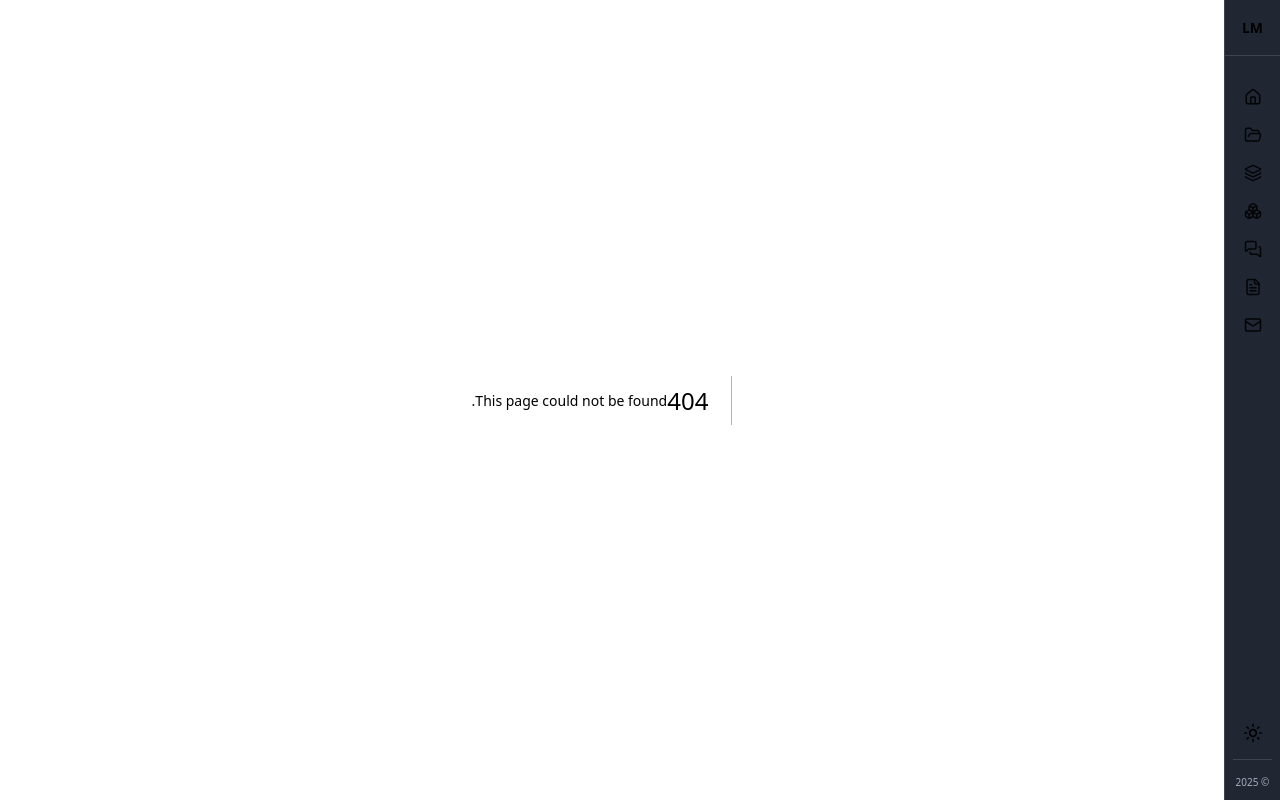
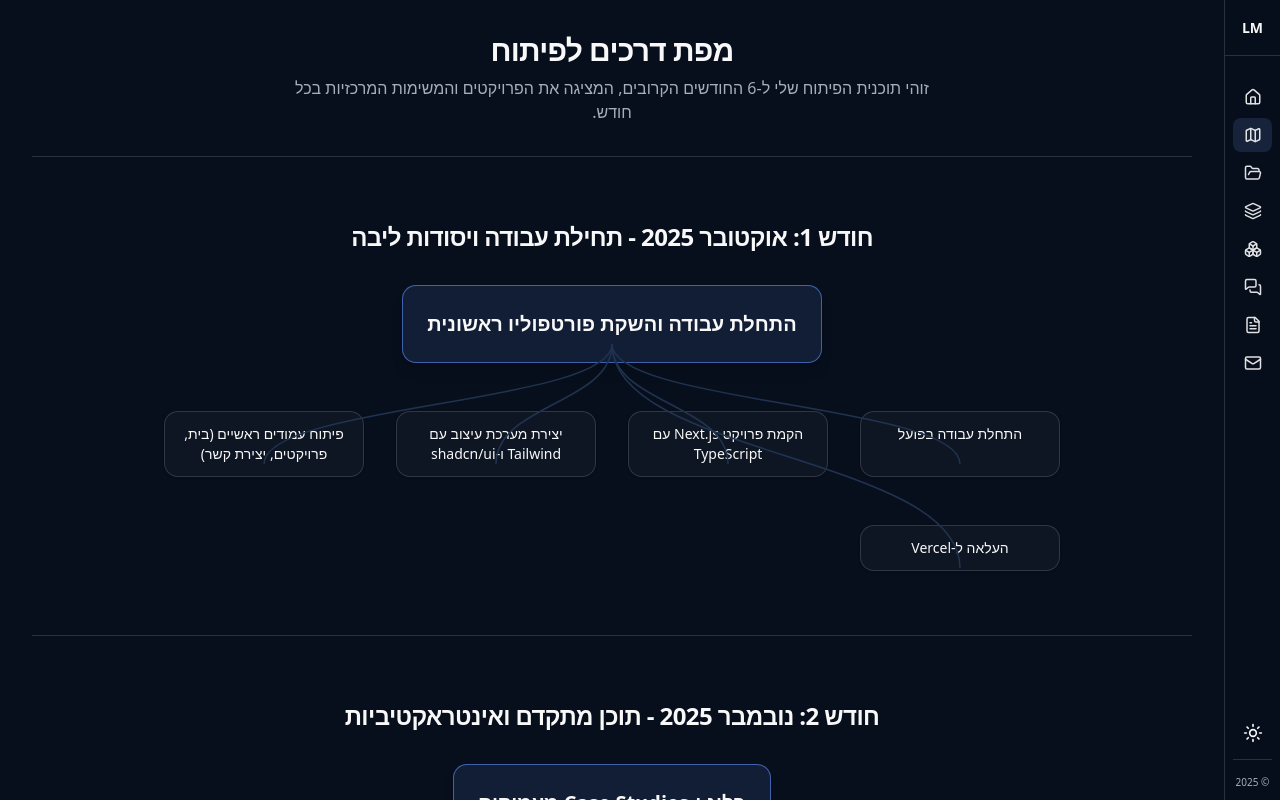
Before and after one commit to liormedan/LiorMedan-DeveloperPage, a Next.js app: page /roadmap in a window 1280 px wide. Before the commit this address had no page. Shown: the top 800 px of the page. Built offline with nearby package versions, Linux system fonts and the light colour scheme.

Commit message:
RoadMap-update

```diff
--- a/package.json
+++ b/package.json
@@ -23,6 +23,7 @@
     "class-variance-authority": "^0.7.1",
     "clsx": "^2.1.1",
     "firebase": "^12.2.1",
+    "framer-motion": "^12.23.12",
     "lucide-react": "^0.543.0",
     "next": "15.5.2",
     "next-themes": "^0.4.6",
@@ -42,6 +43,7 @@
     "eslint": "^9",
     "eslint-config-next": "15.5.2",
     "next-sitemap": "^4.2.3",
+    "shadcn": "^3.3.0",
     "tailwindcss": "^4",
     "tailwindcss-animate": "^1.0.7",
     "tw-animate-css": "^1.3.8",
--- a/src/app/page.tsx
+++ b/src/app/page.tsx
@@ -1,14 +1,14 @@
 "use client";
 import Link from "next/link";
 import { Button } from "@/components/ui/button";
-import HeroThree from "@/components/HeroThree";
+import VoiceVisualizer3D from "@/components/VoiceVisualizer3D";
 import PageTransition from "@/components/PageTransition";
 
 export default function HomePage() {
   return (
     <PageTransition>
       <div className="relative min-h-[calc(100vh-56px)] flex items-center justify-center overflow-hidden">
-        <HeroThree backgroundOnly autoRotate />
+
         <div className="relative z-10 text-center px-4">
           <h1 className="text-4xl sm:text-5xl md:text-6xl font-bold mb-4">
             שלום! אני ליאור
--- /dev/null
+++ b/src/app/roadmap/page.tsx
@@ -0,0 +1,147 @@
+"use client";
+import * as React from "react";
+import { roadmapData } from "@/data/roadmap";
+import { Card } from "@/components/ui/card";
+import PageTransition from "@/components/PageTransition";
+import { motion, useInView } from "framer-motion";
+
+// SVG component for the connecting lines
+const ConnectorLine = ({ from, to }: { from: React.RefObject<HTMLDivElement>; to: React.RefObject<HTMLDivElement> }) => {
+  const [path, setPath] = React.useState("");
+  const ref = React.useRef<SVGSVGElement>(null);
+
+  React.useLayoutEffect(() => {
+    const updatePath = () => {
+      if (from.current && to.current && ref.current) {
+        const fromRect = from.current.getBoundingClientRect();
+        const toRect = to.current.getBoundingClientRect();
+        const svgRect = ref.current.getBoundingClientRect();
+
+        const startX = fromRect.left + fromRect.width / 2 - svgRect.left;
+        const startY = fromRect.top + fromRect.height / 2 - svgRect.top;
+        const endX = toRect.left + toRect.width / 2 - svgRect.left;
+        const endY = toRect.top + toRect.height / 2 - svgRect.top;
+
+        // Simple curved path
+        setPath(`M ${startX},${startY} C ${startX},${(startY + endY) / 2} ${endX},${(startY + endY) / 2} ${endX},${endY}`);
+      }
+    };
+
+    updatePath();
+    const ro = new ResizeObserver(updatePath);
+    if (from.current) ro.observe(from.current);
+    if (to.current) ro.observe(to.current);
+    window.addEventListener("resize", updatePath);
+
+    return () => {
+      ro.disconnect();
+      window.removeEventListener("resize", updatePath);
+    };
+  }, [from, to]);
+
+  return (
+    <svg ref={ref} className="absolute inset-0 w-full h-full pointer-events-none">
+      <motion.path
+        d={path}
+        fill="none"
+        stroke="var(--color-accent)"
+        strokeWidth={1.5}
+        initial={{ pathLength: 0 }}
+        animate={{ pathLength: 1 }}
+        transition={{ duration: 1, delay: 0.5, ease: "easeInOut" }}
+      />
+    </svg>
+  );
+};
+
+// Component for a single month's section
+const RoadmapMonth = ({ monthData }: { monthData: typeof roadmapData[0] }) => {
+  const sectionRef = React.useRef<HTMLDivElement>(null);
+  const projectRef = React.useRef<HTMLDivElement>(null);
+  const taskRefs = React.useRef<(HTMLDivElement | null)[]>([]);
+  const isInView = useInView(sectionRef, { once: true, amount: 0.3 });
+
+  const containerVariants = {
+    hidden: { opacity: 0 },
+    visible: {
+      opacity: 1,
+      transition: { staggerChildren: 0.2, delayChildren: 0.3 },
+    },
+  };
+
+  const itemVariants = {
+    hidden: { y: 20, opacity: 0 },
+    visible: { y: 0, opacity: 1, transition: { duration: 0.5 } },
+  };
+
+  return (
+    <motion.div
+      ref={sectionRef}
+      className="py-16 relative"
+      variants={containerVariants}
+      initial="hidden"
+      animate={isInView ? "visible" : "hidden"}
+    >
+      <div className="text-center mb-8">
+        <motion.h2 variants={itemVariants} className="text-2xl font-bold tracking-tight">{monthData.title}</motion.h2>
+      </div>
+
+      <div className="relative flex flex-col items-center">
+        {/* Project Node */}
+        <motion.div ref={projectRef} variants={itemVariants}>
+          <Card className="p-4 md:p-6 bg-primary/10 border-primary/50 shadow-lg">
+            <h3 className="text-lg md:text-xl font-semibold text-center">{monthData.project}</h3>
+          </Card>
+        </motion.div>
+
+        {/* Task Nodes */}
+        <div className="mt-12 grid grid-cols-2 md:grid-cols-4 gap-x-8 gap-y-12 w-full max-w-4xl">
+          {monthData.tasks.map((task, index) => (
+            <motion.div
+              key={index}
+              ref={(el) => (taskRefs.current[index] = el)}
+              variants={itemVariants}
+            >
+              <Card className="p-3 h-full text-center text-sm hover:shadow-md transition-shadow">
+                {task.title}
+              </Card>
+            </motion.div>
+          ))}
+        </div>
+
+        {/* Connectors */}
+        {isInView && (
+          <>
+            {monthData.tasks.map((_, index) => (
+              <ConnectorLine key={index} from={projectRef} to={{ current: taskRefs.current[index] }} />
+            ))}
+          </>
+        )}
+      </div>
+    </motion.div>
+  );
+};
+
+// Main page component
+export default function RoadmapPage() {
+  return (
+    <PageTransition>
+      <div className="container-fluid py-8" dir="rtl">
+        <div className="mb-8 space-y-2 text-center">
+          <h1 className="text-3xl font-bold tracking-tight">מפת דרכים לפיתוח</h1>
+          <p className="text-muted-foreground max-w-2xl mx-auto">
+            זוהי תוכנית הפיתוח שלי ל-6 החודשים הקרובים, המציגה את הפרויקטים והמשימות המרכזיות בכל חודש.
+          </p>
+        </div>
+
+        <div className="border-t">
+          {roadmapData.map((monthData) => (
+            <div key={monthData.month} className="border-b">
+              <RoadmapMonth monthData={monthData} />
+            </div>
+          ))}
+        </div>
+      </div>
+    </PageTransition>
+  );
+}
--- a/src/components/Header.tsx
+++ b/src/components/Header.tsx
@@ -13,6 +13,7 @@ import ThemeToggle from "@/components/ThemeToggle";
 
 const links = [
   { href: "/", label: "בית" },
+  { href: "/roadmap", label: "מפת דרכים" },
   { href: "/projects", label: "פרויקטים" },
   { href: "/skills", label: "כישורים" },
 ];
--- a/src/components/Sidebar.tsx
+++ b/src/components/Sidebar.tsx
@@ -6,10 +6,11 @@ import { Button } from "@/components/ui/button";
 import { Separator } from "@/components/ui/separator";
 import ThemeToggle from "@/components/ThemeToggle";
 import { Sheet, SheetContent, SheetTrigger } from "@/components/ui/sheet";
-import { Home, FolderOpen, Layers, FileText, MessagesSquare, Mail, Boxes } from "lucide-react";
+import { Home, FolderOpen, Layers, Map, FileText, MessagesSquare, Mail, Boxes } from "lucide-react";
 
 const links = [
   { href: "/", label: "עמוד הבית", icon: Home },
+  { href: "/roadmap", label: "מפת דרכים", icon: Map },
   { href: "/projects", label: "פרויקטים", icon: FolderOpen },
   { href: "/skills", label: "כישורים", icon: Layers },
   { href: "/templates", label: "תבניות", icon: Boxes },
--- /dev/null
+++ b/src/data/roadmap.ts
@@ -0,0 +1,80 @@
+export type RoadmapTask = {
+  title: string;
+};
+
+export type RoadmapMonth = {
+  month: number;
+  title: string;
+  project: string;
+  tasks: RoadmapTask[];
+};
+
+export const roadmapData: RoadmapMonth[] = [
+  {
+    month: 1,
+    title: "חודש 1: אוקטובר 2025 - תחילת עבודה ויסודות ליבה",
+    project: "התחלת עבודה והשקת פורטפוליו ראשונית",
+    tasks: [
+      { title: "התחלת עבודה בפועל" },
+      { title: "הקמת פרויקט Next.js עם TypeScript" },
+      { title: "יצירת מערכת עיצוב עם Tailwind ו-shadcn/ui" },
+      { title: "פיתוח עמודים ראשיים (בית, פרויקטים, יצירת קשר)" },
+      { title: "העלאה ל-Vercel" },
+    ],
+  },
+  {
+    month: 2,
+    title: "חודש 2: נובמבר 2025 - תוכן מתקדם ואינטראקטיביות",
+    project: "בלוג ו-Case Studies מעמיקים",
+    tasks: [
+      { title: "שילוב Headless CMS עבור בלוג" },
+      { title: "פיתוח עמודי בלוג דינמיים" },
+      { title: "כתיבה ופרסום של 2 Case Studies" },
+      { title: "הוספת אלמנטים אינטראקטיביים לדף הבית" },
+    ],
+  },
+  {
+    month: 3,
+    title: "חודש 3: דצמבר 2025 - תלת-ממד וליטוש חזותי",
+    project: "תצוגת תלת-ממד אימרסיבית",
+    tasks: [
+      { title: "יצירת עמוד Playground לניסויי תלת-ממד" },
+      { title: "שילוב סצנת Three.js/Spline מורכבת" },
+      { title: "ליטוש אנימציות ומעברי עמודים עם Framer Motion" },
+      { title: "אופטימיזציה של נכסי תלת-ממד" },
+    ],
+  },
+  {
+    month: 4,
+    title: "חודש 4: ינואר 2026 - אינטגרציית צד-שרת ושירותים",
+    project: "תכונות אינטראקציה עם משתמשים",
+    tasks: [
+      { title: "מימוש טופס יצירת קשר עם Serverless function" },
+      { title: "חיבור למסד נתונים (Firebase/Supabase)" },
+      { title: "יצירת עמוד 'ספר אורחים' (Guestbook)" },
+      { title: "הוספת אימות לניהול ספר האורחים" },
+    ],
+  },
+  {
+    month: 5,
+    title: "חודש 5: פברואר 2026 - אופטימיזציית ביצועים ו-SEO",
+    project: "שיפור ביצועי האתר",
+    tasks: [
+      { title: "ביצוע בדיקה מקיפה עם Lighthouse" },
+      { title: "אופטימיזציה של תמונות ונכסים" },
+      { title: "שיפור SEO באמצעות נתונים מובנים (JSON-LD)" },
+      { title: "מימוש Code Splitting ו-Lazy Loading" },
+    ],
+  },
+  {
+    month: 6,
+    title: "חודש 6: מרץ 2026 - תכונות AI ותכנון עתידי",
+    project: "עוזר מבוסס AI",
+    tasks: [
+      { title: "שילוב צ'אטבוט AI לאינטראקציה" },
+      { title: "בחינת יכולות AI ליצירת תוכן" },
+      { title: "תכנון מפת הדרכים לחצי השנה הבאה" },
+      { title: "איסוף משוב משתמשים וניתוח נתונים" },
+    ],
+  },
+];
```
Also changed, not shown: 1 other file (tests, documents, lock files or other folders).
